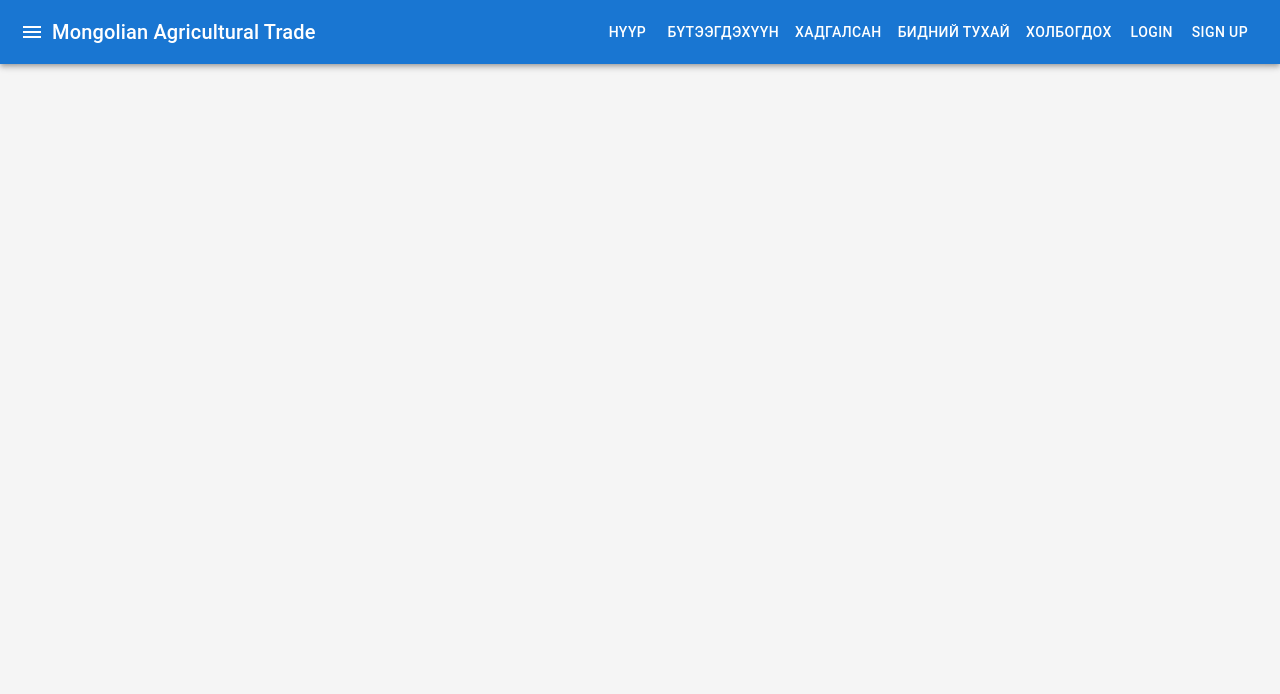
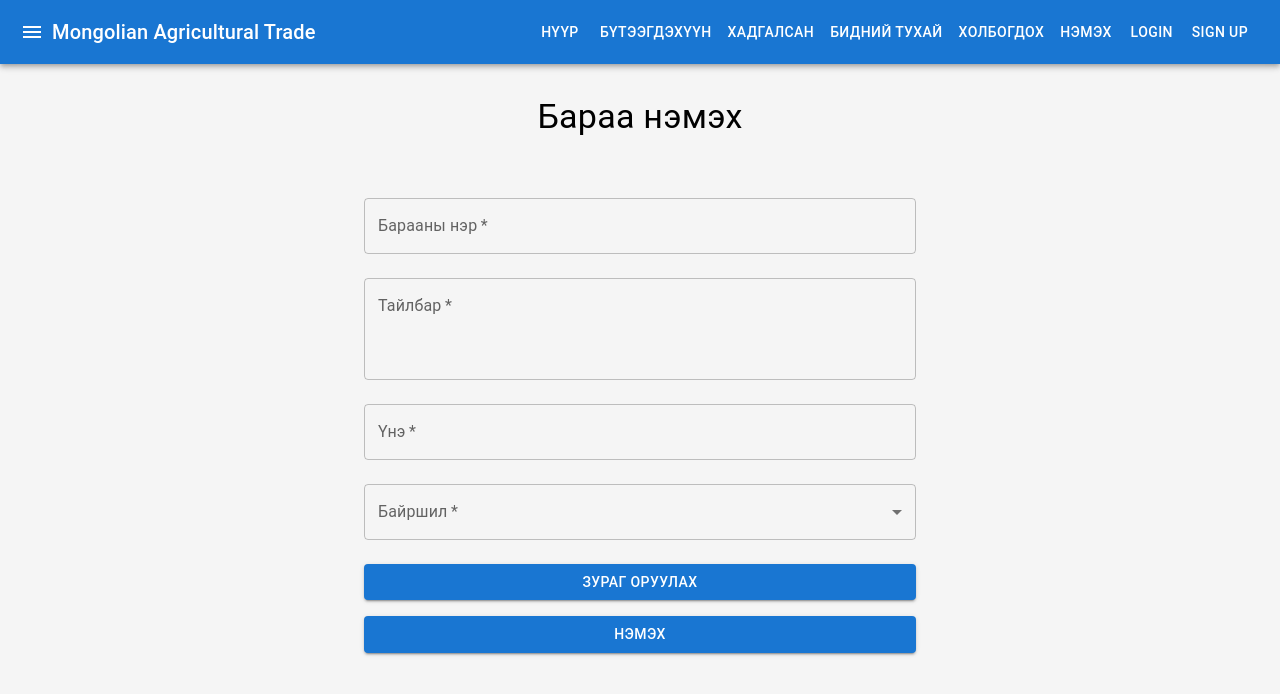
Before and after one commit to munkherdenex/mongolian-agriculture-trade, a React (Create React App) app in the folder frontend/: page /add-product in a window 1280 px wide. Shown: the top 694 px of the page. Built offline with nearby package versions, Linux system fonts and the light colour scheme.

Commit message:
feat: added "addProduct" page for the frontend

```diff
--- a/frontend/src/App.js
+++ b/frontend/src/App.js
@@ -12,6 +12,7 @@ import Contact from "./pages/Contact";
 import Products from "./pages/Products";
 import SavedProducts from "./pages/SavedProducts";
 import Navbar from "./components/Navbar";
+import AddProduct from "./pages/AddProduct"; // ✅ Import AddProduct
 import axios from "axios";
 
 
@@ -61,6 +62,7 @@ function App() {
           <Route path="/contact" element={<Contact />} />
           <Route path="/login" element={<Login />} />
           <Route path="/signup" element={<Signup />} />
+          <Route path="/add-product" element={<AddProduct />} /> {/* ✅ New Route */}
 
           {/* 🔒 Protected Routes */}
           <Route element={<PrivateRoute />}>
--- a/frontend/src/components/Navbar.js
+++ b/frontend/src/components/Navbar.js
@@ -22,6 +22,8 @@ function Navbar() {
           <Button color="inherit" component={Link} to="/saved-products">Хадгалсан</Button>
           <Button color="inherit" component={Link} to="/about">Бидний тухай</Button>
           <Button color="inherit" component={Link} to="/contact">Холбогдох</Button>
+          <Button color="inherit" component={Link} to="/add-product">Нэмэх</Button>
+
 
           {user ? (
             <>
--- /dev/null
+++ b/frontend/src/pages/AddProduct.js
@@ -0,0 +1,103 @@
+import React, { useState } from "react";
+import axios from "axios";
+import { Container, TextField, Button, MenuItem, Typography, Box } from "@mui/material";
+
+const AddProduct = () => {
+  const [formData, setFormData] = useState({
+    name: "",
+    description: "",
+    price: "",
+    location: "",
+  });
+  const [image, setImage] = useState(null);
+  const [preview, setPreview] = useState(null);
+
+  const handleChange = (e) => {
+    setFormData({ ...formData, [e.target.name]: e.target.value });
+  };
+
+  const handleImageChange = (e) => {
+    const file = e.target.files[0];
+    setImage(file);
+
+    // Show image preview
+    if (file) {
+      const reader = new FileReader();
+      reader.onloadend = () => setPreview(reader.result);
+      reader.readAsDataURL(file);
+    }
+  };
+
+  const handleSubmit = async (e) => {
+    e.preventDefault();
+
+    const data = new FormData();
+    Object.keys(formData).forEach((key) => data.append(key, formData[key]));
+    if (image) data.append("image", image);
+
+    console.log("Submitting form:", Object.fromEntries(data.entries())); // ✅ Debugging
+
+    try {
+      const response = await axios.post("http://localhost:5000/api/products", data, {
+        headers: { "Content-Type": "multipart/form-data" },
+      });
+      console.log("Product added:", response.data);
+      alert("Бараа амжилттай нэмэгдлээ!");
+
+      // Reset form after submission
+      setFormData({ name: "", description: "", price: "", location: "" });
+      setImage(null);
+      setPreview(null);
+    } catch (error) {
+      console.error("Error adding product:", error);
+      alert("Алдаа гарлаа. Та дахин оролдоно уу!");
+    }
+  };
+
+  const locations = [
+    "Улаанбаатар", "Архангай", "Баян-Өлгий", "Баянхонгор", "Булган", "Говь-Алтай", "Говьсүмбэр", "Дархан-Уул",
+    "Дорноговь", "Дорнод", "Дундговь", "Завхан", "Орхон", "Өвөрхангай", "Өмнөговь", "Сүхбаатар", "Сэлэнгэ",
+    "Төв", "Увс", "Ховд", "Хөвсгөл", "Хэнтий"
+  ];
+
+  return (
+    <Container maxWidth="sm">
+      <Box sx={{ textAlign: "center", py: 4 }}>
+        <Typography variant="h4" gutterBottom>
+          Бараа нэмэх
+        </Typography>
+      </Box>
+      <form onSubmit={handleSubmit}>
+        <TextField fullWidth label="Барааны нэр" name="name" value={formData.name} onChange={handleChange} required margin="normal" />
+        <TextField fullWidth label="Тайлбар" name="description" value={formData.description} onChange={handleChange} required margin="normal" multiline rows={3} />
+        <TextField fullWidth label="Үнэ" name="price" type="number" value={formData.price} onChange={handleChange} required margin="normal" />
+        <TextField select fullWidth label="Байршил" name="location" value={formData.location} onChange={handleChange} required margin="normal">
+          {locations.map((loc) => (
+            <MenuItem key={loc} value={loc}>
+              {loc}
+            </MenuItem>
+          ))}
+        </TextField>
+
+        {/* Image Upload & Preview */}
+        <Button variant="contained" component="label" fullWidth sx={{ mt: 2 }}>
+          Зураг оруулах
+          <input type="file" hidden accept="image/*" onChange={handleImageChange} />
+        </Button>
+
+        {preview && (
+          <Box sx={{ mt: 2, textAlign: "center" }}>
+            <Typography variant="body1">Сонгосон зураг:</Typography>
+            <img src={preview} alt="Preview" style={{ width: "100%", maxHeight: 200, objectFit: "cover", marginTop: 8, borderRadius: 8 }} />
+          </Box>
+        )}
+
+        <Button type="submit" variant="contained" color="primary" fullWidth sx={{ mt: 2 }}>
+          Нэмэх
+        </Button>
+      </form>
+    </Container>
+  );
+};
+
+export default AddProduct;
```
